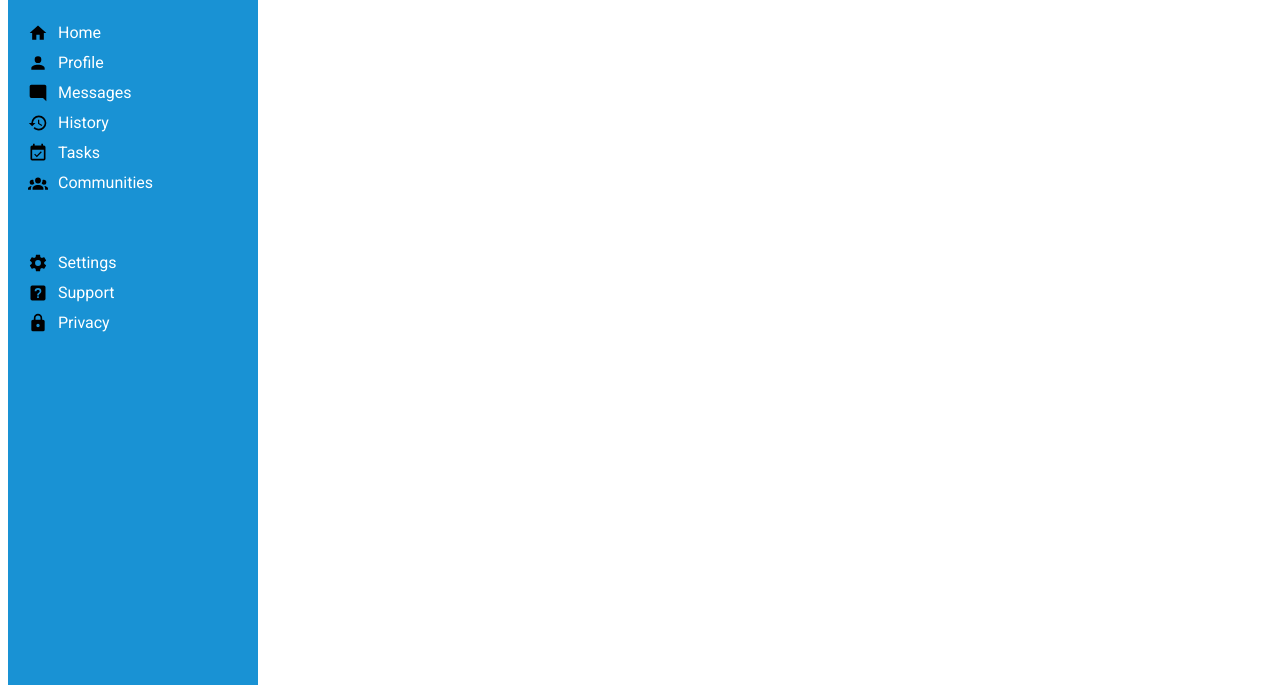
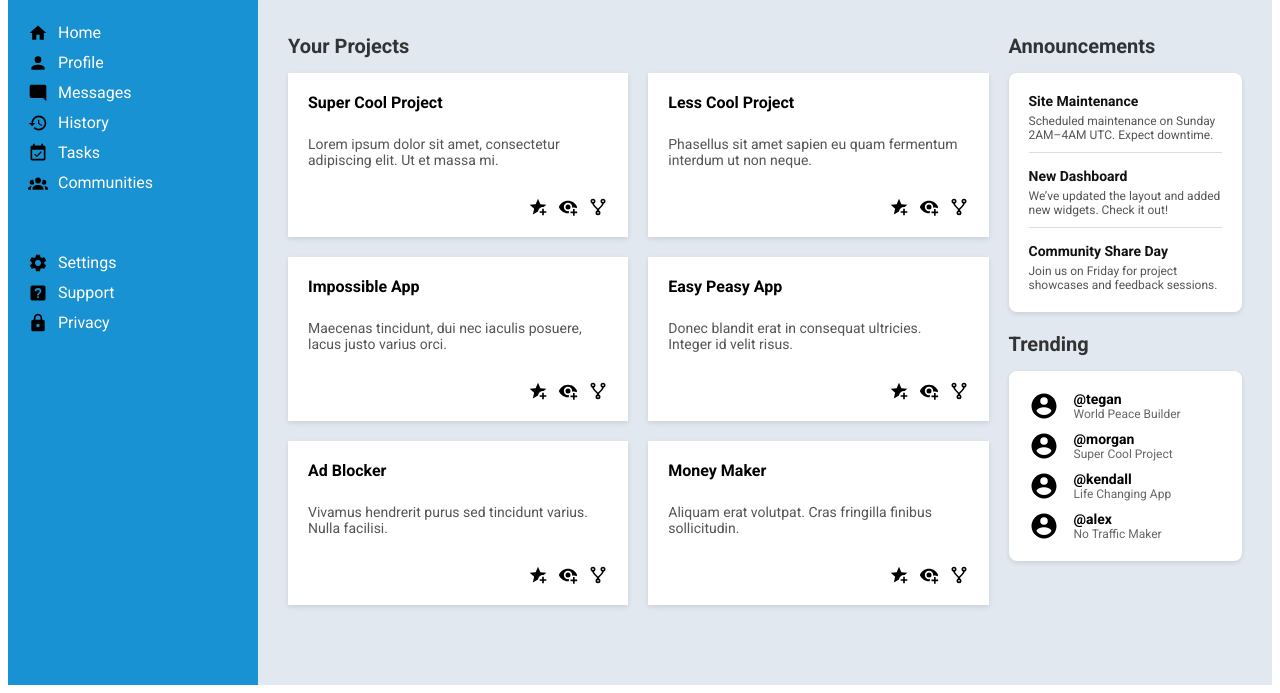
Before and after one commit to AdhamMaged14/admin-dashboard, a plain HTML site: page index.html in a window 1280 px wide. Shown: the part 123-816 px from the top of the page. Drawn offline with Linux system fonts and the light colour scheme; a web font is replaced by a local one.

Commit message:
Complete layout: projects, announcements, and trending sections

```diff
--- a/index.html
+++ b/index.html
@@ -10,7 +10,7 @@
 <link href="https://fonts.googleapis.com/css2?family=Aboreto&family=Roboto:ital,wght@0,100..900;1,100..900&display=swap" rel="stylesheet">
 </head>
 <body>
-  <div class="container">
+ <div class="container">
 
 
 
@@ -72,8 +72,128 @@
 
 
 
-  <div class="main-content"></div>
+  <div class="main-content">
+    <div class="main-left">
+       <h2 class="section-title">Your Projects</h2>
+      <div class="projects">
+              <div class="card">
+  <h3>Super Cool Project</h3>
+  <p>Lorem ipsum dolor sit amet, consectetur adipiscing elit. Ut et massa mi.</p>
+  <div class="card-actions">
+    <img src="images/star-plus.svg" class="icon-small">
+    <img src="images/eye-plus.svg" class="icon-small">
+    <img src="images/source-fork.svg" class="icon-small">
+  </div>
+</div>
 
+<div class="card">
+  <h3>Less Cool Project</h3>
+  <p>Phasellus sit amet sapien eu quam fermentum interdum ut non neque.</p>
+  <div class="card-actions">
+    <img src="images/star-plus.svg" class="icon-small">
+    <img src="images/eye-plus.svg" class="icon-small">
+    <img src="images/source-fork.svg" class="icon-small">
   </div>
+</div>
+
+<div class="card">
+  <h3>Impossible App</h3>
+  <p>Maecenas tincidunt, dui nec iaculis posuere, lacus justo varius orci.</p>
+  <div class="card-actions">
+    <img src="images/star-plus.svg" class="icon-small">
+    <img src="images/eye-plus.svg" class="icon-small">
+    <img src="images/source-fork.svg" class="icon-small">
+  </div>
+</div>
+
+<div class="card">
+  <h3>Easy Peasy App</h3>
+  <p>Donec blandit erat in consequat ultricies. Integer id velit risus.</p>
+  <div class="card-actions">
+    <img src="images/star-plus.svg" class="icon-small">
+    <img src="images/eye-plus.svg" class="icon-small">
+    <img src="images/source-fork.svg" class="icon-small">
+  </div>
+</div>
+
+<div class="card">
+  <h3>Ad Blocker</h3>
+  <p>Vivamus hendrerit purus sed tincidunt varius. Nulla facilisi.</p>
+  <div class="card-actions">
+    <img src="images/star-plus.svg" class="icon-small">
+    <img src="images/eye-plus.svg" class="icon-small">
+    <img src="images/source-fork.svg" class="icon-small">
+  </div>
+</div>
+
+<div class="card">
+  <h3>Money Maker</h3>
+  <p>Aliquam erat volutpat. Cras fringilla finibus sollicitudin.</p>
+  <div class="card-actions">
+    <img src="images/star-plus.svg" class="icon-small">
+    <img src="images/eye-plus.svg" class="icon-small">
+    <img src="images/source-fork.svg" class="icon-small">
+  </div>
+</div>
+
+      </div>
+    </div>
+
+
+    <div class="main-right">
+      <div class="announcments">
+           <h2 class="section-title">Announcements</h2>
+  <div class="announcement-card">
+    <div class="announcement">
+      <h4>Site Maintenance</h4>
+      <p>Scheduled maintenance on Sunday 2AM–4AM UTC. Expect downtime.</p>
+    </div>
+    <div class="announcement">
+      <h4>New Dashboard</h4>
+      <p>We’ve updated the layout and added new widgets. Check it out!</p>
+    </div>
+    <div class="announcement">
+      <h4>Community Share Day</h4>
+      <p>Join us on Friday for project showcases and feedback sessions.</p>
+    </div>
+  </div>
+      </div>
+      <div class="trending">
+        <h2 class="section-title">Trending</h2>
+  <div class="trending-card">
+    <div class="trend">
+      <img src="images/account-circle.svg" class="profile-pic">
+      <div>
+        <p class="username">@tegan</p>
+        <p class="project-name">World Peace Builder</p>
+      </div>
+    </div>
+    <div class="trend">
+      <img src="images/account-circle.svg" class="profile-pic">
+      <div>
+        <p class="username">@morgan</p>
+        <p class="project-name">Super Cool Project</p>
+      </div>
+    </div>
+    <div class="trend">
+      <img src="images/account-circle.svg" class="profile-pic">
+      <div>
+        <p class="username">@kendall</p>
+        <p class="project-name">Life Changing App</p>
+      </div>
+    </div>
+    <div class="trend">
+      <img src="images/account-circle.svg" class="profile-pic">
+      <div>
+        <p class="username">@alex</p>
+        <p class="project-name">No Traffic Maker</p>
+      </div>
+    </div>
+  </div>
+      </div>
+    </div>
+  </div>
+
+ </div>
 </body>
 </html>
--- a/styles.css
+++ b/styles.css
@@ -116,6 +116,7 @@ body {
 .buttons {
   display: flex;
   gap: 10px;
+  margin-bottom: 10px;
 }
 .buttons button {
   background-color: #1992d4;
@@ -126,3 +127,102 @@ body {
   font-weight: bold;
   cursor: pointer;
 }
+.main-content{
+  grid-area: main;
+  display: grid;
+  grid-template-columns: 3fr 1fr;
+  gap:20px;
+  padding: 20px 30px;
+  background-color: #e2e8f0;
+}
+.projects{
+  display: grid;
+   grid-template-columns: repeat(auto-fill, minmax(250px, 1fr));
+  gap: 20px;
+}
+.card{
+  background-color: white;
+  padding: 20px;
+  display: flex;
+  flex-direction: column;
+  justify-content: space-between;
+  box-shadow: 0 2px 5px rgba(0, 0, 0, 0.1);
+}
+.card h3 {
+  margin: 0 0 10px 0;
+  font-size: 16px;
+}
+.card p {
+  font-size: 14px;
+  color: #555;
+  flex-grow: 1;
+}
+.card-actions{
+display: flex;
+justify-content:flex-end ;
+gap: 10px;
+margin-top: 15px;
+}
+.section-title {
+  font-size: 20px;
+  margin-bottom: 15px;
+  color: #333;
+}
+.announcments{
+  margin-bottom: 20px;
+}
+.announcement-card {
+  background-color: white;
+  border-radius: 8px;
+  padding: 20px;
+  box-shadow: 0 2px 5px rgba(0, 0, 0, 0.1);
+  display: flex;
+  flex-direction: column;
+  gap: 15px;
+}
+.announcement {
+  border-bottom: 1px solid #ddd;
+  padding-bottom: 10px;
+}
+.announcement:last-child {
+  border-bottom: none;
+  padding-bottom: 0;
+}
+
+.announcement h4 {
+  margin: 0;
+  font-size: 14px;
+  color: #111;
+}
+
+.announcement p {
+  margin: 5px 0 0;
+  font-size: 12px;
+  color: #555;
+}
+.trending-card{
+  display: flex;
+  flex-direction: column;
+  border-radius: 8px;
+  gap: 10px;
+   background-color: white;
+  border-radius: 8px;
+  padding: 20px;
+  box-shadow: 0 2px 5px rgba(0, 0, 0, 0.1);
+}
+.trend{
+  display: flex;
+  align-items: center;
+    gap: 15px;
+}
+.username {
+  margin: 0;
+  font-weight: bold;
+  font-size: 14px;
+}
+
+.project-name {
+  margin: 0;
+  font-size: 12px;
+  color: #666;
+}
```
Also changed, not shown: images/eye-plus.svg (added), images/source-fork.svg (added), images/star-plus.svg (added).
